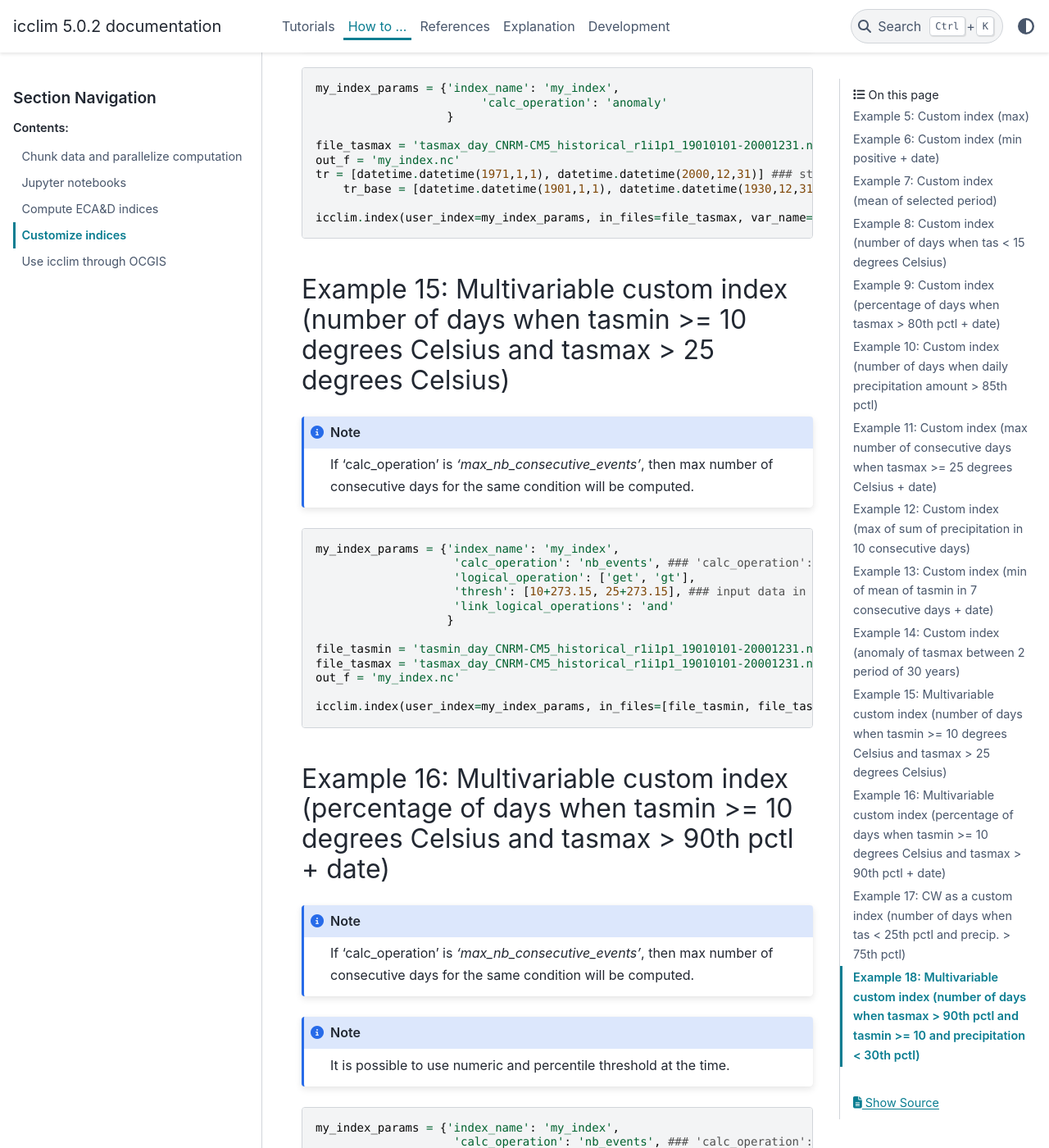
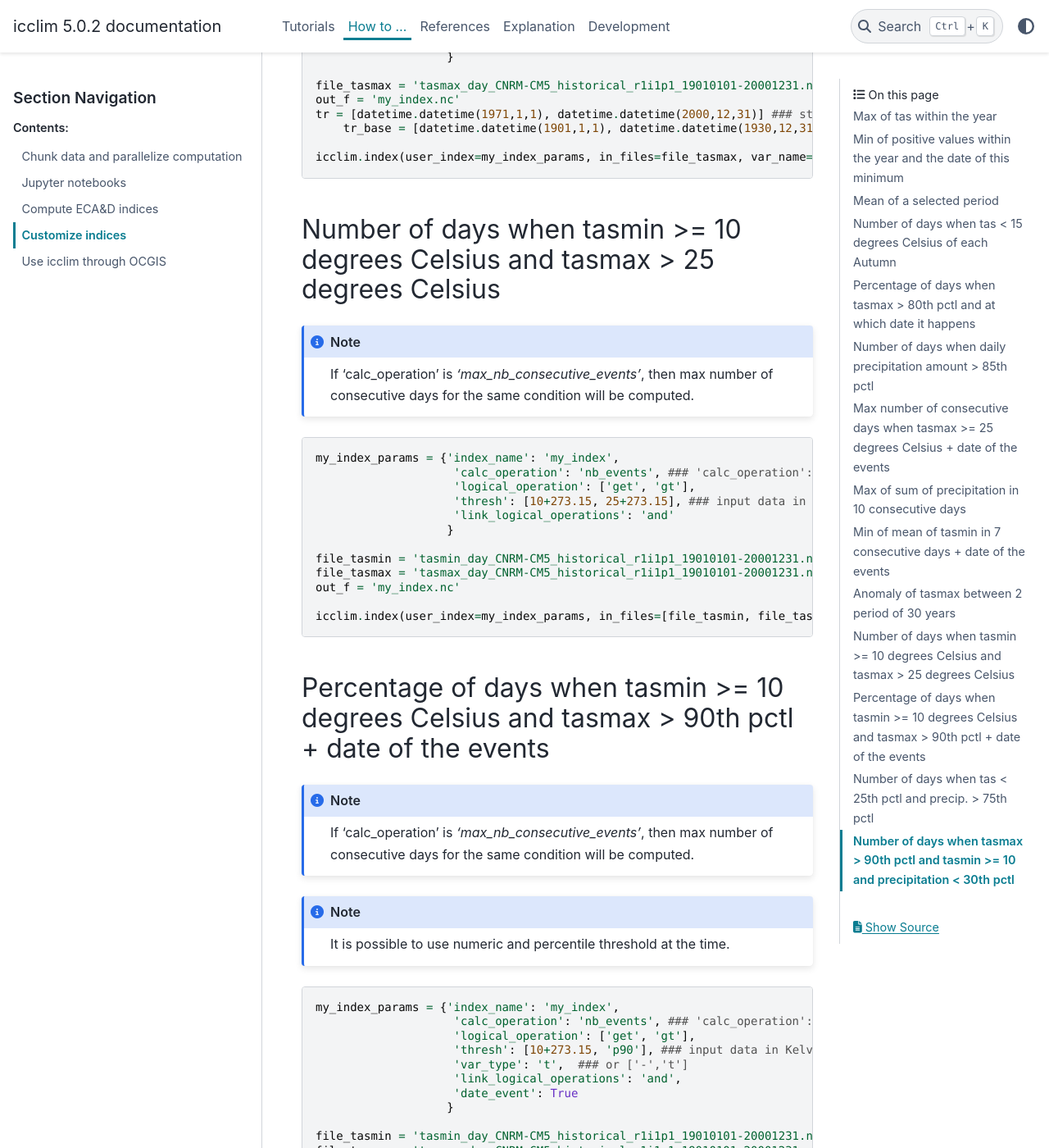
Before and after one commit to cerfacs-globc/icclim, a Sphinx documentation site: the page built from doc/source/how_to/recipes_custom.rst, in a window 1280 px wide and 1400 px high, scrolled down 5784 px. Shown: the whole window at 82% size. Built offline with Sphinx 7.4.7 and the PyData theme 0.15.4, drawn with Linux system fonts in a browser that asks for light colours; some of the changed text lies outside the part shown.

Commit message:
DOC: Update user indices
- Added UserIndexDict TypedDict
- Clarify relevant doc

```diff
--- a/doc/source/how_to/recipes_custom.rst
+++ b/doc/source/how_to/recipes_custom.rst
@@ -6,8 +6,8 @@
 >>> import icclim
 >>> import datetime
 
-Example 5: Custom index (max)
-~~~~~~~~~~~~~~~~~~~~~~~~~~~~~
+Max of tas within the year
+~~~~~~~~~~~~~~~~~~~~~~~~~~
 
 .. code-block:: python
 
@@ -23,8 +23,9 @@
     icclim.index(user_index=my_index_params, in_files=file_tas, var_name='tas', slice_mode='year', out_file=out_f, callback=callback.defaultCallback2)
 
 
-Example 6: Custom index (min positive + date)
-~~~~~~~~~~~~~~~~~~~~~~~~~~~~~~~~~~~~~~~~~~~~~~~~
+Min of positive values within the year and the date of this minimum
+~~~~~~~~~~~~~~~~~~~~~~~~~~~~~~~~~~~~~~~~~~~~~~~~~~~~~~~~~~~~~~~~~~~
+
 Get minimum temperature which is above zero Celsius and find its date.
 
 .. warning:: If input data are in Kelvin, then ``thresh`` must be in Kelvin too.
@@ -47,8 +48,8 @@
     icclim.index(user_index=my_index_params, in_files=file_tasmin, var_name='tasmin', slice_mode='year', out_file=out_f, callback=callback.defaultCallback2)
 
 
-Example 7: Custom index (mean of selected period)
-~~~~~~~~~~~~~~~~~~~~~~~~~~~~~~~~~~~~~~~~~~~~~~~~~~~
+Mean of a selected period
+~~~~~~~~~~~~~~~~~~~~~~~~~
 
 .. note:: ``slice_mode`` must be ``None`` to apply the operation to the whole period of selected time range.
 
@@ -66,8 +67,8 @@
     icclim.index(user_index=my_index_params, in_files=file_tas, var_name='tas', slice_mode=None, time_range=tr, out_file=out_f, callback=callback.defaultCallback2)
 
 
-Example 8: Custom index (number of days when tas < 15 degrees Celsius)
-~~~~~~~~~~~~~~~~~~~~~~~~~~~~~~~~~~~~~~~~~~~~~~~~~~~~~~~~~~~~~~~~~~~~~~~~
+Number of days when tas < 15 degrees Celsius of each Autumn
+~~~~~~~~~~~~~~~~~~~~~~~~~~~~~~~~~~~~~~~~~~~~~~~~~~~~~~~~~~~
 
 .. note:: If 'calc_operation' is *'max_nb_consecutive_events'*, then max number of consecutive days for the same condition will be computed.
 
@@ -85,8 +86,8 @@
     icclim.index(user_index=my_index_params, in_files=file_tas, var_name='tas', slice_mode='SON', out_unit='days', out_file=out_f, callback=callback.defaultCallback2)
 
 
-Example 9: Custom index (percentage of days when tasmax > 80th pctl + date)
-~~~~~~~~~~~~~~~~~~~~~~~~~~~~~~~~~~~~~~~~~~~~~~~~~~~~~~~~~~~~~~~~~~~~~~~~~~~~~~~~~~~~~~~~~~~~~~~~~~~~~~~~~~~~~~
+Percentage of days when tasmax > 80th pctl and at which date it happens
+~~~~~~~~~~~~~~~~~~~~~~~~~~~~~~~~~~~~~~~~~~~~~~~~~~~~~~~~~~~~~~~~~~~~~~~
 
 .. note:: If 'calc_operation' is *'max_nb_consecutive_events'*, then max number of consecutive days for the same condition will be computed.
 
@@ -111,8 +112,8 @@
     icclim.index(user_index=my_index_params, in_files=file_tasmax, var_name='tasmax', slice_mode='year', base_period_time_range=bp, out_unit='%', out_file=out_f, callback=callback.defaultCallback2)
 
 
-Example 10: Custom index (number of days when daily precipitation amount > 85th pctl)
-~~~~~~~~~~~~~~~~~~~~~~~~~~~~~~~~~~~~~~~~~~~~~~~~~~~~~~~~~~~~~~~~~~~~~~~~~~~~~~~~~~~~~~~
+Number of days when daily precipitation amount > 85th pctl
+~~~~~~~~~~~~~~~~~~~~~~~~~~~~~~~~~~~~~~~~~~~~~~~~~~~~~~~~~~
 
 .. note:: If 'calc_operation' is *'max_nb_consecutive_events'*, then max number of consecutive days for the same condition will be computed.
 
@@ -135,8 +136,8 @@
     icclim.index(user_index=my_index_params, in_files=file_pr, var_name='pr', slice_mode='year', base_period_time_range=bp, out_unit='days', out_file=out_f, callback=callback.defaultCallback2)
 
 
-Example 11: Custom index (max number of consecutive days when tasmax >= 25 degrees Celsius + date)
-~~~~~~~~~~~~~~~~~~~~~~~~~~~~~~~~~~~~~~~~~~~~~~~~~~~~~~~~~~~~~~~~~~~~~~~~~~~~~~~~~~~~~~~~~~~~~~~~~~~~~
+Max number of consecutive days when tasmax >= 25 degrees Celsius + date of the events
+~~~~~~~~~~~~~~~~~~~~~~~~~~~~~~~~~~~~~~~~~~~~~~~~~~~~~~~~~~~~~~~~~~~~~~~~~~~~~~~~~~~~~
 
 .. note:: Two additional variables will be created in output netCDF file: "date_event_start" (the first date of the found sequence) and "date_event_end" (the last date of the found sequence).
 
@@ -156,8 +157,8 @@
 
     icclim.index(user_index=my_index_params, in_files=file_tasmax, var_name='tasmax', slice_mode='year', out_file=out_f, callback=callback.defaultCallback2)
 
-Example 12: Custom index (max of sum of precipitation in 10 consecutive days)
-~~~~~~~~~~~~~~~~~~~~~~~~~~~~~~~~~~~~~~~~~~~~~~~~~~~~~~~~~~~~~~~~~~~~~~~~~~~~~~~
+Max of sum of precipitation in 10 consecutive days
+~~~~~~~~~~~~~~~~~~~~~~~~~~~~~~~~~~~~~~~~~~~~~~~~~~
 
 .. code-block:: python
 
@@ -173,8 +174,8 @@
     icclim.index(user_index=my_index_params, in_files=file_pr, var_name='pr', slice_mode=['season',[4,5,6,7,8]], out_file=out_f, callback=callback.defaultCallback2)
 
 
-Example 13: Custom index (min of mean of tasmin in 7 consecutive days + date)
-~~~~~~~~~~~~~~~~~~~~~~~~~~~~~~~~~~~~~~~~~~~~~~~~~~~~~~~~~~~~~~~~~~~~~~~~~~~~~~~
+Min of mean of tasmin in 7 consecutive days + date of the events
+~~~~~~~~~~~~~~~~~~~~~~~~~~~~~~~~~~~~~~~~~~~~~~~~~~~~~~~~~~~~~~~~
 
 .. note:: Two additional variables will be created in output netCDF file: "date_event_start" (the date corrsponding to the beggining of the "window" satisfying the condition) and "date_event_end" (the date corrsponding to the end of the "window" satisfying the condition).
 
@@ -195,8 +196,8 @@
 
     icclim.index(user_index=my_index_params, in_files=file_tasmin, var_name='tasmin', slice_mode=['season',([11,12],[1,2])], out_file=out_f, callback=callback.defaultCallback2)
 
-Example 14: Custom index (anomaly of tasmax between 2 period of 30 years)
-~~~~~~~~~~~~~~~~~~~~~~~~~~~~~~~~~~~~~~~~~~~~~~~~~~~~~~~~~~~~~~~~~~~~~~~~~~~~~~~
+Anomaly of tasmax between 2 period of 30 years
+~~~~~~~~~~~~~~~~~~~~~~~~~~~~~~~~~~~~~~~~~~~~~~
 
 .. note:: Result could be returned as percentage value relative to mean value of reference period, if ``out_unit='%'``.
 
@@ -214,8 +215,8 @@
     icclim.index(user_index=my_index_params, in_files=file_tasmax, var_name='tasmax', time_range=tr, base_period_time_range=tr_base, out_file=out_f, callback=callback.defaultCallback2)
 
 
-Example 15: Multivariable custom index (number of days when tasmin >= 10 degrees Celsius and tasmax > 25 degrees Celsius)
-~~~~~~~~~~~~~~~~~~~~~~~~~~~~~~~~~~~~~~~~~~~~~~~~~~~~~~~~~~~~~~~~~~~~~~~~~~~~~~~~~~~~~~~~~~~~~~~~~~~~~~~~~~~~~~~~~~~~~~~~~~~~~~~
+Number of days when tasmin >= 10 degrees Celsius and tasmax > 25 degrees Celsius
+~~~~~~~~~~~~~~~~~~~~~~~~~~~~~~~~~~~~~~~~~~~~~~~~~~~~~~~~~~~~~~~~~~~~~~~~~~~~~~~~
 
 .. note:: If 'calc_operation' is *'max_nb_consecutive_events'*, then max number of consecutive days for the same condition will be computed.
 
@@ -235,8 +236,8 @@
     icclim.index(user_index=my_index_params, in_files=[file_tasmin, file_tasmax], var_name=['tasmin', 'tasmax'], slice_mode='JJA', out_unit='days', out_file=out_f, callback=callback.defaultCallback2)
 
 
-Example 16: Multivariable custom index (percentage of days when tasmin >= 10 degrees Celsius and tasmax > 90th pctl   + date)
-~~~~~~~~~~~~~~~~~~~~~~~~~~~~~~~~~~~~~~~~~~~~~~~~~~~~~~~~~~~~~~~~~~~~~~~~~~~~~~~~~~~~~~~~~~~~~~~~~~~~~~~~~~~~~~~~~~~~~~~~~~~~~~~~
+Percentage of days when tasmin >= 10 degrees Celsius and tasmax > 90th pctl + date of the events
+~~~~~~~~~~~~~~~~~~~~~~~~~~~~~~~~~~~~~~~~~~~~~~~~~~~~~~~~~~~~~~~~~~~~~~~~~~~~~~~~~~~~~~~~~~~~~~~~
 
 .. note:: If 'calc_operation' is *'max_nb_consecutive_events'*, then max number of consecutive days for the same condition will be computed.
 
@@ -263,8 +264,8 @@
 
 .. _examples_CD_CW_WD_WW_label:
 
-Example 17: CW as a custom index (number of days when tas < 25th pctl and precip. > 75th pctl)
-~~~~~~~~~~~~~~~~~~~~~~~~~~~~~~~~~~~~~~~~~~~~~~~~~~~~~~~~~~~~~~~~~~~~~~~~~~~~~~~~~~~~~~~~~~~~~~~~~~~~~~~~~~~~~~~~~~~~~
+Number of days when tas < 25th pctl and precip. > 75th pctl
+~~~~~~~~~~~~~~~~~~~~~~~~~~~~~~~~~~~~~~~~~~~~~~~~~~~~~~~~~~~
 
 .. note:: If 'calc_operation' is *'max_nb_consecutive_events'*, then max number of consecutive days for the same condition will be computed.
 
@@ -298,8 +299,8 @@
     bp = [datetime.datetime(1960,1,1), datetime.datetime(1969,12,31)]
     icclim.index(user_index=my_index_params, in_files=[file_tas, file_pr], var_name=['tas', 'pr'], slice_mode='year', out_unit='days', base_period_time_range=bp, out_file=out_f, callback=callback.defaultCallback2)
 
-Example 18: Multivariable custom index (number of days when tasmax > 90th pctl and tasmin >= 10 and precipitation < 30th pctl)
-~~~~~~~~~~~~~~~~~~~~~~~~~~~~~~~~~~~~~~~~~~~~~~~~~~~~~~~~~~~~~~~~~~~~~~~~~~~~~~~~~~~~~~~~~~~~~~~~~~~~~~~~~~~~~~~~~~~~~~~~~~~~~~~~~~~
+Number of days when tasmax > 90th pctl and tasmin >= 10 and precipitation < 30th pctl
+~~~~~~~~~~~~~~~~~~~~~~~~~~~~~~~~~~~~~~~~~~~~~~~~~~~~~~~~~~~~~~~~~~~~~~~~~~~~~~~~~~~~~
 
 .. note:: If 'calc_operation' is *'max_nb_consecutive_events'*, then max number of consecutive days for the same condition will be computed.
 
```
Also changed, not shown: 4 other files.
